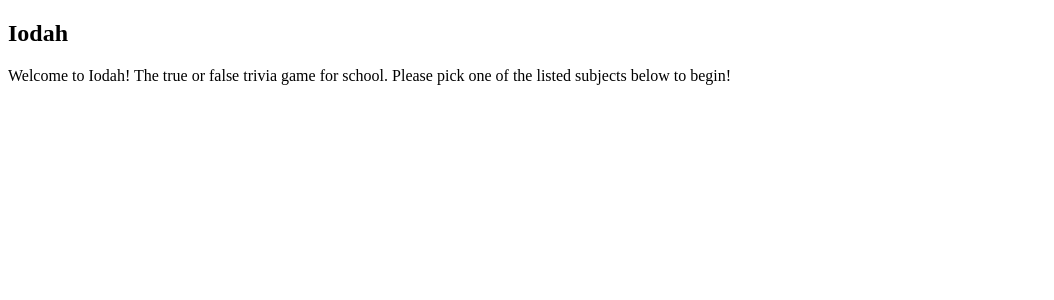
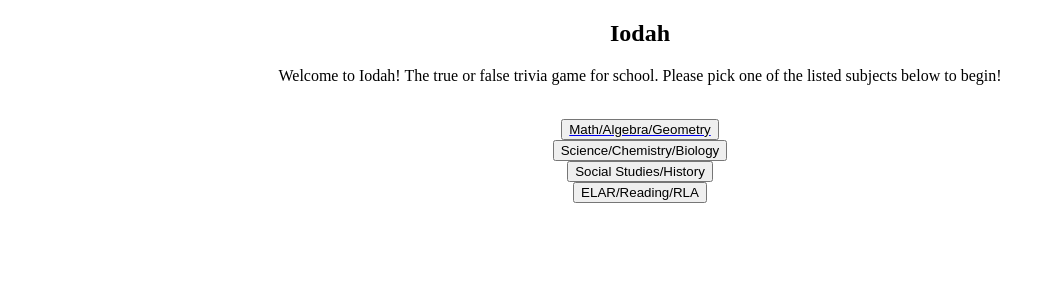
Before and after one commit to devoniid/random_thingy_1, a Flask app: page / in a window 1280 px wide. Shown: the top 300 px of the page, without its empty margins (0-1054 px from the left). Run offline with Flask 2, Linux system fonts and the light colour scheme.

Commit message:
stuff from ben

```diff
--- a/website/templates/home.html
+++ b/website/templates/home.html
@@ -2,11 +2,25 @@
 <html lang="en">
 <head>
     <meta charset="UTF-8">
-    <title>Iodah_1001</title>
+    <title>Iodah</title>
+    <style>
+        h2 {text-align: center;}
+        p {text-align: center;}
+
+
+}
+    </style>
 </head>
 <body>
 <h2>Iodah</h2>
 <p>Welcome to Iodah! The true or false trivia game for school. Please pick one of the listed subjects below to begin!</p>
+<br>
+<a href="math.html">
+    <button style="display:block; margin: 0 auto;"> Math/Algebra/Geometry</button>
+</a>
+<button style="display:block; margin: 0 auto;"> Science/Chemistry/Biology</button>
+<button style="display:block; margin: 0 auto;">Social Studies/History</button>
+<button style="display:block; margin: 0 auto;">ELAR/Reading/RLA</button>
 
 </body>
 </html>
```
